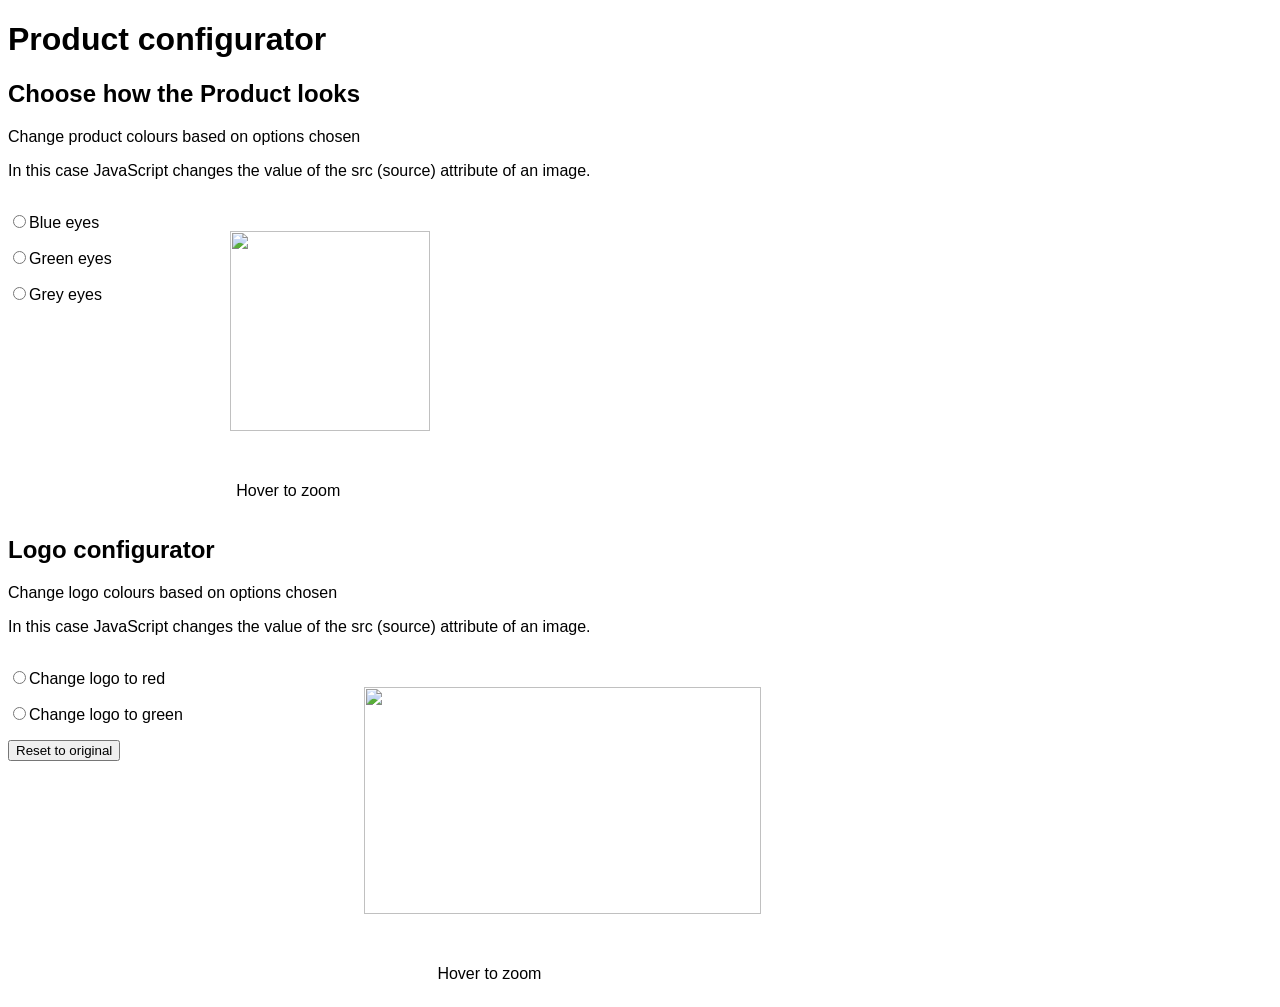
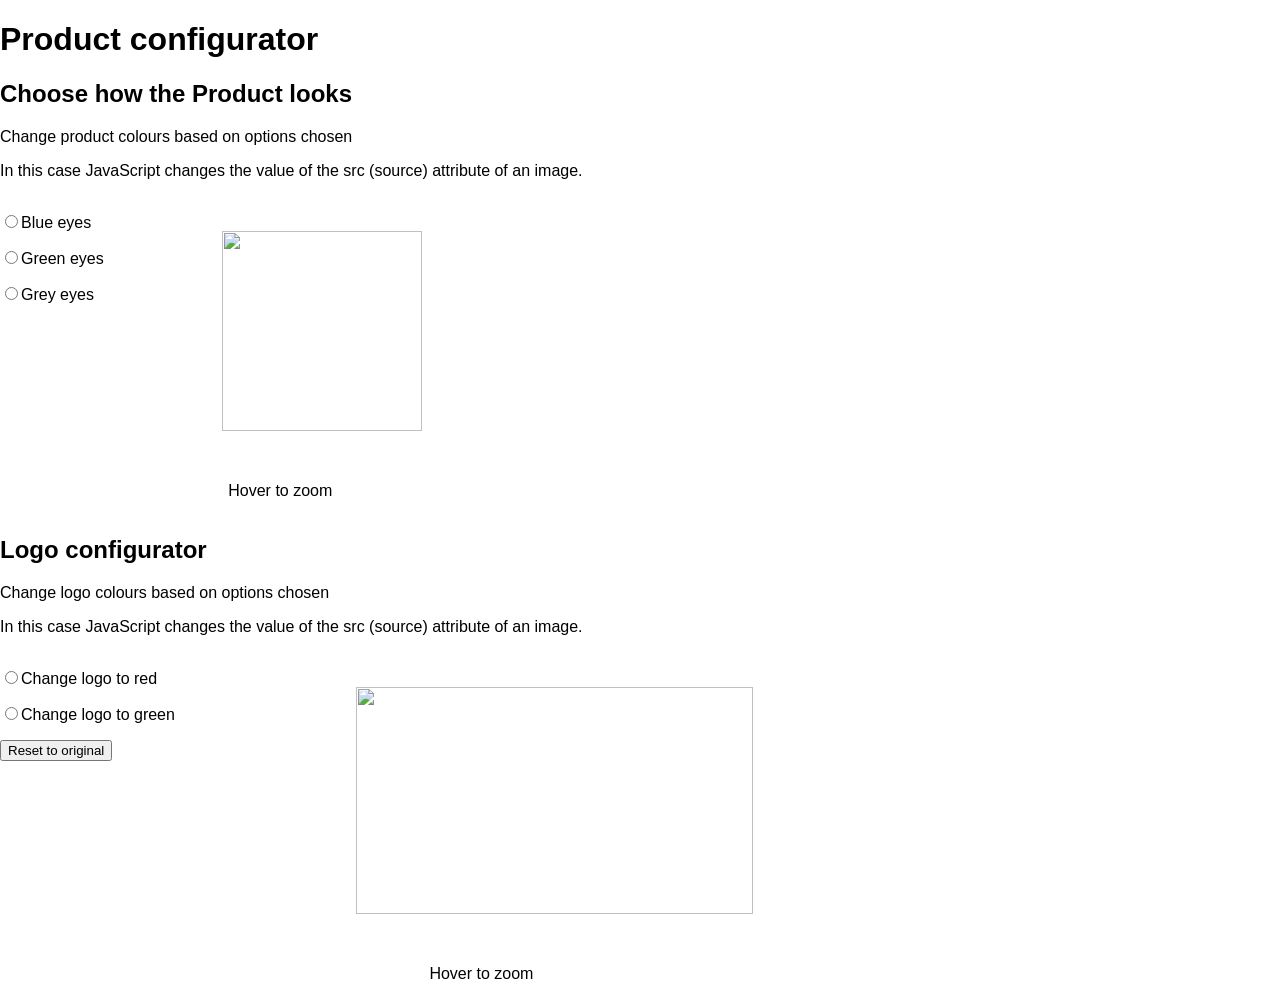

more changes working towards the responsive design

--- a/src/main.css
+++ b/src/main.css
@@ -1,3 +1,10 @@
+:root {
+    --colour-white: #ffffff;
+    --colour-black: #111111;
+    --colour-primary: #0099cc;
+    --transition-speed: .3s;
+}
+
 @font-face {
   font-family: mexcellent;
   src: url(fonts/mexcellent.ttf);
@@ -9,6 +16,7 @@
 }
 
 body {
+  margin: 0;
   font-family: "Inter", sans-serif;
   }
 
@@ -25,7 +33,7 @@ body {
 .header-container {
     display: flex;
     align-items: center;
-    justify-content: center;
+    justify-content: space-between;
     /*height: var(--header-height);*/
     height: 200px; /* Adjust the height as needed */
     max-width: 1400px;
@@ -65,6 +73,7 @@ body {
 .logo-text {
   font-family: techniqo;
   font-size: 32px;
+  font-weight: bold;
 }
 
 h1 {
@@ -85,6 +94,41 @@ h2 {
   font-weight: 900;
   color: black;
   text-decoration: none;
+}
+
+.navigation-list {
+    display: flex;
+    align-items: center;
+    gap: 2rem;
+    list-style: none;
+    margin: 0;
+    padding: 0;
+}
+
+.navigation-list a {
+    position: relative;
+    text-decoration: none;
+    /*color: var(--colour-black);
+    font-weight: 600;
+    transition: color var(--transition-speed);*/
+    transition: color 0.3s ease-in-out;
+}
+
+.navigation-list a::after {
+    content: "";
+    position: absolute;
+    left: 0;
+    bottom: -6px;
+    width: 100%;
+    height: 2px;
+    background: var(--colour-primary);
+    transform: scaleX(0);
+    transform-origin: left;
+    transition: transform .3s ease;
+}
+
+.navigation-list a:hover::after {
+    transform: scaleX(1);
 }
 
 /*For mobile view, hide the navigation menu and show the hamburger button*/
@@ -116,19 +160,58 @@ h2 {
     transition: all 0.3s ease-in-out;
 }
 
-/* hide the mobile navigation by default */
-.mobile-navigation {
-    display: none;
-}
-
 /* at 1024px */
 @media (min-width: 1024px) {
     .main-navigation {
         display: block;
+        margin: 0 2rem;
     }
     .hamburger-button {
         display: none;
     }
+}
+
+.mobile-navigation {
+    display: none;
+    background: white;
+    border-top: 1px solid #e5e5e5;
+}
+
+.mobile-navigation ul {
+    list-style: none;
+    margin: 0;
+    padding: 1rem;
+}
+
+.mobile-navigation a {
+    display: block;
+    padding: 1rem 0;
+    text-decoration: none;
+    color: var(--colour-black);
+    font-weight: 600;
+}
+
+.mobile-navigation li {
+    border-bottom: 1px solid #f2f2f2;
+}
+
+/*hmburger button animation when open TOP*/
+.hamburger-button.is-open span:nth-child(1) {
+    transform:
+        translateY(10px)
+        rotate(45deg);
+}
+
+/*hmburger button animation when open MIDDLE*/
+.hamburger-button.is-open span:nth-child(2) {
+    opacity: 0;
+}
+
+/*hmburger button animation when open BOTTOM*/
+.hamburger-button.is-open span:nth-child(3) {
+    transform:
+        translateY(-10px)
+        rotate(-45deg);
 }
 
 .inter-bold {
